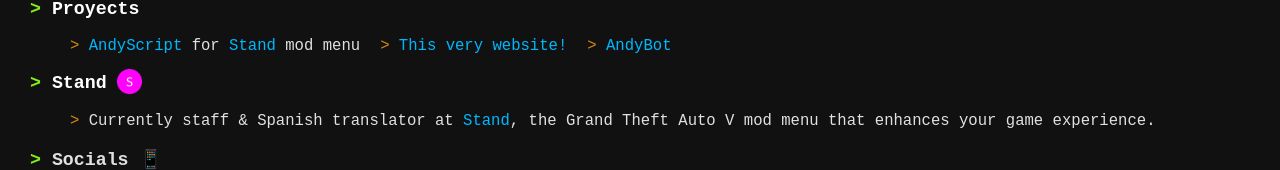
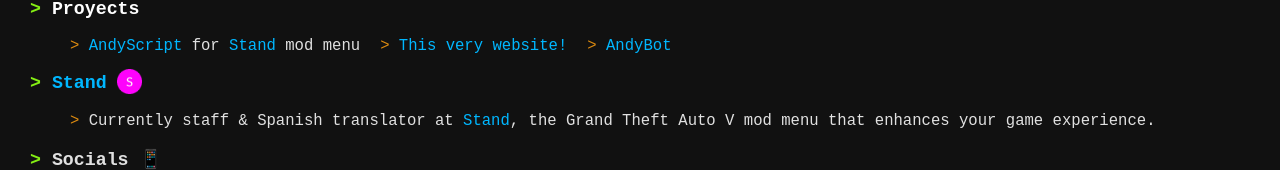
Before and after one commit to Lancito01/lancito01.dev, a React (Vite) app: page /about in a window 1280 px wide. Shown: the part 370-540 px from the top of the page. Built offline with nearby package versions, Linux system fonts and the light colour scheme.

Commit message:
fixed /about errors

```diff
--- a/src/Routes/About.jsx
+++ b/src/Routes/About.jsx
@@ -1,6 +1,6 @@
 import { Link } from "react-router-dom"
+import standLogo from '../assets/stand logo.gif'
 import './About.css'
-import standLogo from '../assets/stand logo.gif'
 
 const About = () => {
   function getAge() {
@@ -37,7 +37,7 @@
         <p><span className="secondary-color">&gt;</span> <a href="https://github.com/Lancito01/lancito01.dev">This very website!</a></p>
         <p><span className="secondary-color">&gt;</span> <Link to="/andybot">AndyBot</Link></p>
       </ul>
-      <a href="https://stand.gg"><h3><span className="accent-color">&gt;</span> Stand <img id="stand-logo" src={standLogo}></img></h3></a>
+      <h3><a href="https://stand.gg"><span className="accent-color">&gt;</span> Stand <img id="stand-logo" src={standLogo}></img></a></h3>
       <ul className="stand-desc">
         <p><span className="secondary-color">&gt;</span> Currently staff & Spanish translator at <a href="https://stand.gg">Stand</a>, the Grand Theft Auto V mod menu that enhances your game experience.</p>
       </ul>
--- a/src/Routes/AndyBot.jsx
+++ b/src/Routes/AndyBot.jsx
@@ -7,7 +7,7 @@
       <h1><span className="accent-color">&gt;</span> AndyBot</h1>
       <h3><span className="accent-color">&gt;</span> About AndyBot 🔎</h3>
       <ul>
-        <p>AndyBot is an advances AI-powered Discord bot featuring Google&apos;s Gemini API for dynamic and intelligent responses.</p>
+        <p>AndyBot is an advanced AI-powered Discord bot featuring Google&apos;s Gemini API for dynamic and intelligent responses.</p>
         <p>With its vast knowledge and natural language processing abilities, AndyBot is here to assist you with inquiries, provide information, and engage in conversations.</p>
         <p>AndyBot can also generate creative content, such as stories and code snippets. Consider AndyBot your digital companion, ready to make your online journey smoother and more enjoyable.</p>
         <br />
```
